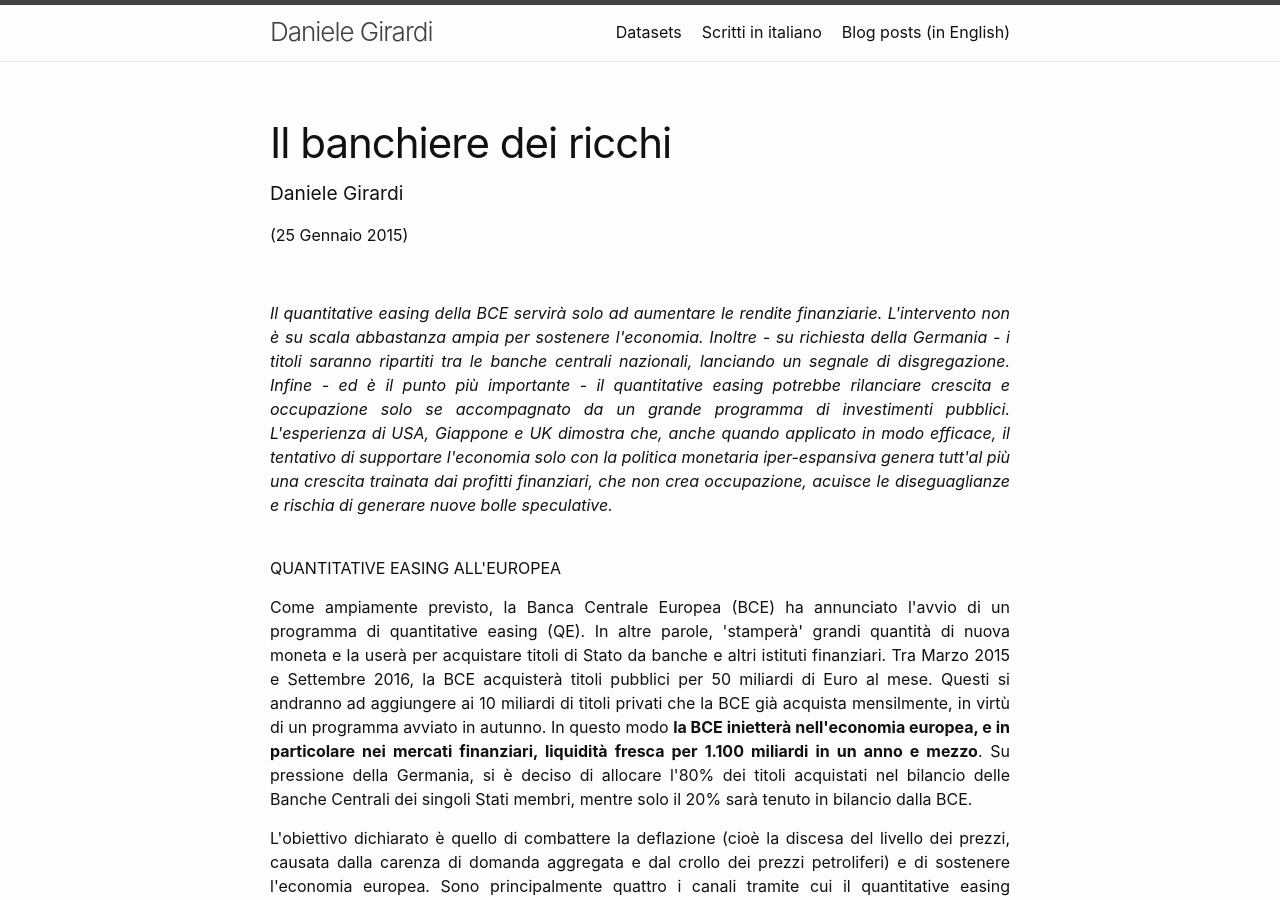
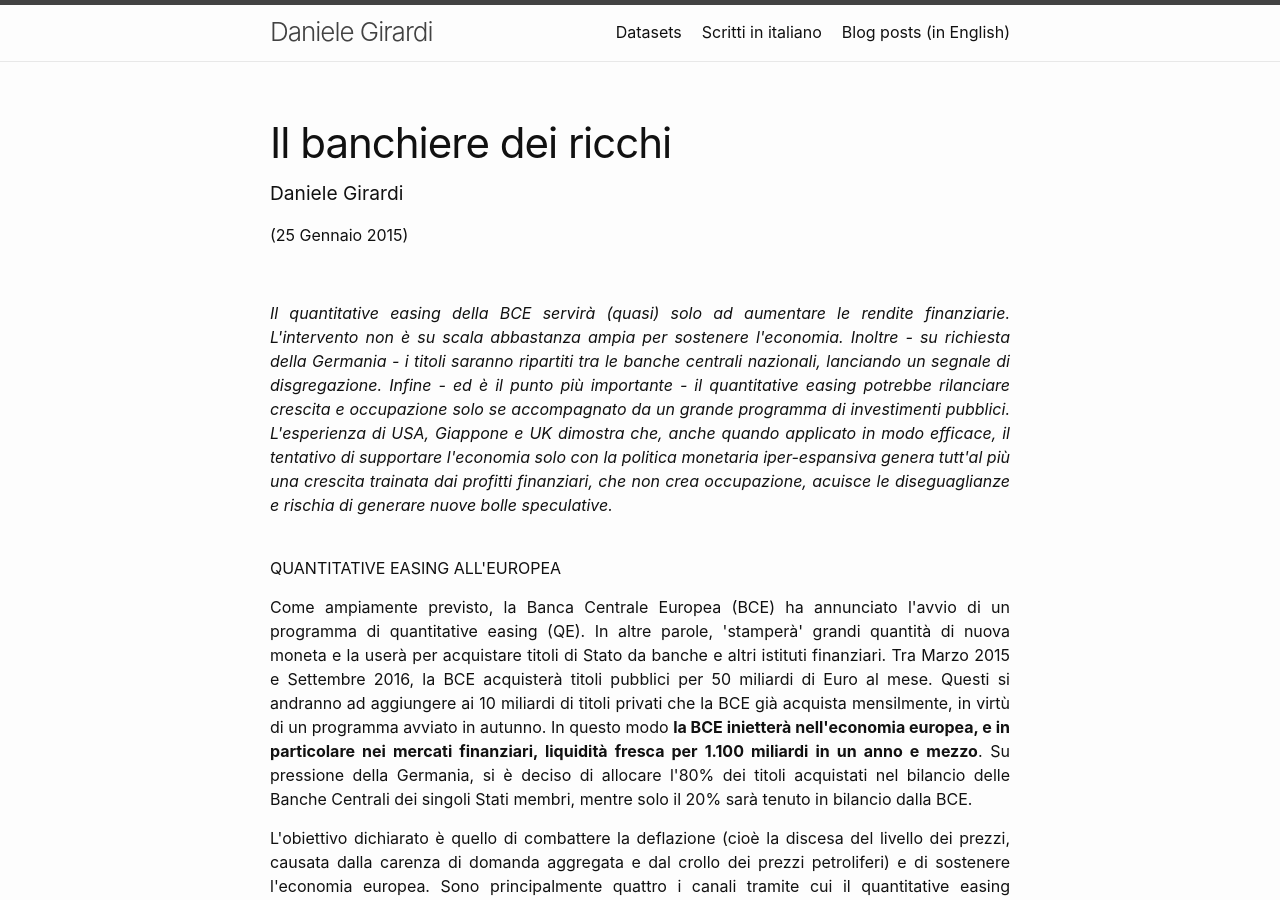
Before and after one commit to danielegirardi/danielegirardi.github.io, a Jekyll site: the page built from posts/banchieredeiricchi.md, in a window 1280 px wide and 900 px high. Built offline with Jekyll 4.4.1, drawn with Linux system fonts in a browser that asks for light colours; our own code applies the rules of GitHub Pages for plain Markdown files.

Commit message:
Update banchieredeiricchi.md

```diff
--- a/posts/banchieredeiricchi.md
+++ b/posts/banchieredeiricchi.md
@@ -38,7 +38,7 @@
 
 <p> </p>
 
-<p style="text-align: justify;"><em>Il quantitative easing della BCE servirà solo ad aumentare le rendite finanziarie. L'intervento&nbsp;non è su scala abbastanza ampia per sostenere&nbsp;l'economia.&nbsp;</em><em>Inoltre - su richiesta della Germania&nbsp;- i titoli saranno ripartiti tra le banche centrali nazionali, lanciando un segnale di disgregazione. Infine - ed è il punto più importante -&nbsp;il quantitative easing potrebbe rilanciare crescita e occupazione&nbsp;solo se accompagnato da un grande programma di investimenti pubblici</em><em>. L'esperienza di USA, Giappone e UK dimostra che, anche quando applicato in modo efficace, il tentativo di supportare l'economia solo con la politica monetaria iper-espansiva&nbsp;genera tutt'al più una crescita&nbsp;trainata dai profitti finanziari,&nbsp;che non crea occupazione, acuisce le diseguaglianze e rischia di generare nuove bolle speculative.</em></p>
+<p style="text-align: justify;"><em>Il quantitative easing della BCE servirà (quasi) solo ad aumentare le rendite finanziarie. L'intervento&nbsp;non è su scala abbastanza ampia per sostenere&nbsp;l'economia.&nbsp;</em><em>Inoltre - su richiesta della Germania&nbsp;- i titoli saranno ripartiti tra le banche centrali nazionali, lanciando un segnale di disgregazione. Infine - ed è il punto più importante -&nbsp;il quantitative easing potrebbe rilanciare crescita e occupazione&nbsp;solo se accompagnato da un grande programma di investimenti pubblici</em><em>. L'esperienza di USA, Giappone e UK dimostra che, anche quando applicato in modo efficace, il tentativo di supportare l'economia solo con la politica monetaria iper-espansiva&nbsp;genera tutt'al più una crescita&nbsp;trainata dai profitti finanziari,&nbsp;che non crea occupazione, acuisce le diseguaglianze e rischia di generare nuove bolle speculative.</em></p>
 &nbsp;
 <p style="text-align: justify;">QUANTITATIVE EASING ALL'EUROPEA</p>
 <p style="text-align: justify;">Come ampiamente previsto, la Banca Centrale Europea (BCE) ha annunciato l'avvio di un programma di quantitative easing (QE). In altre parole, 'stamperà'&nbsp;grandi quantità di nuova moneta e la userà per acquistare titoli di Stato da banche e altri istituti finanziari. Tra Marzo 2015 e Settembre 2016, la BCE&nbsp;acquisterà titoli pubblici per 50 miliardi di Euro al mese. Questi si andranno ad aggiungere ai 10 miliardi&nbsp;di titoli privati che la BCE già acquista mensilmente, in virtù di un programma avviato&nbsp;in autunno. In questo modo <strong>la BCE inietterà nell'economia europea, e in particolare nei mercati finanziari, liquidità fresca per 1.100 miliardi in un anno e mezzo</strong>. Su pressione della Germania, si è deciso di allocare l'80% dei&nbsp;titoli acquistati nel bilancio delle Banche Centrali dei singoli Stati membri, mentre solo il 20% sarà tenuto in bilancio dalla BCE.</p>
```
